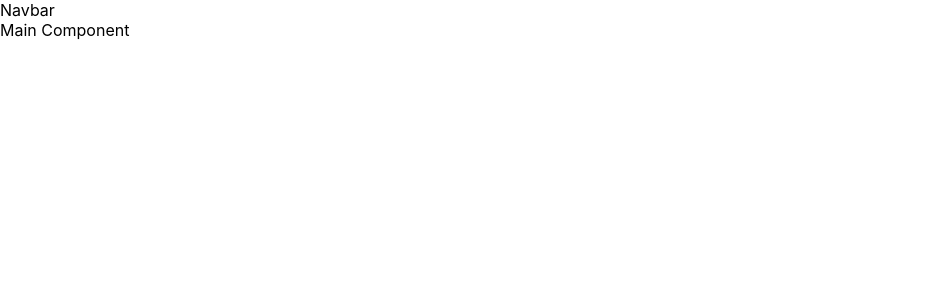
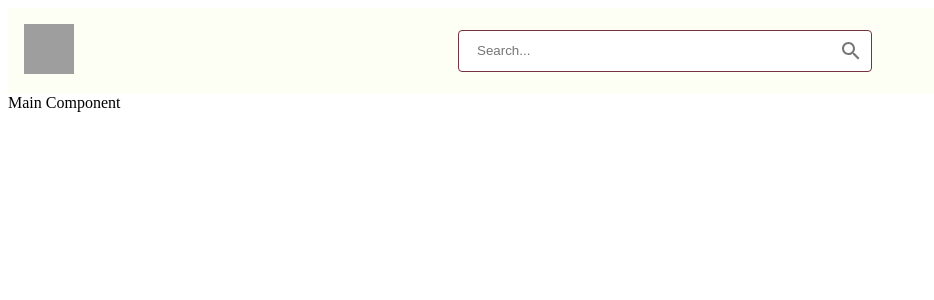
Before and after one commit to Will-Marco/video-tube, a React (Create React App) app: page / in a window 1280 px wide. Shown: the top 300 px of the page, without its empty margins (0-934 px from the left). Built offline with nearby package versions, Linux system fonts and the light colour scheme; grey boxes are pictures that could not be loaded.

Commit message:
Add Navbar

```diff
--- a/src/components/Navbar/Navbar.jsx
+++ b/src/components/Navbar/Navbar.jsx
@@ -1,5 +1,29 @@
+import { Link } from "react-router-dom";
+import { Box, Stack } from "@mui/material";
+import { colors, logo } from "../../constants/constants";
+import { SearchBar } from "../";
+
 const Navbar = () => {
-  return <div>Navbar</div>;
+  return (
+    <Stack
+      direction="row"
+      alignItems="center"
+      justifyContent="space-between"
+      p={2}
+      sx={{
+        position: "sticky",
+        top: 0,
+        zIndex: "999",
+        background: colors.primary,
+      }}
+    >
+      <Link to="/">
+        <img src={logo} alt="logo" height={50} width={50} />
+      </Link>
+      <SearchBar />
+      <Box />
+    </Stack>
+  );
 };
 
 export default Navbar;
--- /dev/null
+++ b/src/components/Search-bar/Search-bar.jsx
@@ -0,0 +1,17 @@
+import { IconButton, Paper } from "@mui/material";
+import { Search } from "@mui/icons-material";
+import { colors } from "../../constants/constants";
+
+export default function SearchBar() {
+  return (
+    <Paper
+      component={"form"}
+      sx={{ border: `1px solid ${colors.secondary}`, pl: 2, boxShadow: "none" }}
+    >
+      <input type="text" className="search-bar" placeholder="Search..." />
+      <IconButton>
+        <Search />
+      </IconButton>
+    </Paper>
+  );
+}
--- a/src/components/index.js
+++ b/src/components/index.js
@@ -4,3 +4,4 @@ export { default as Navbar } from "./Navbar/Navbar";
 export { default as Channel } from "./Channel/Channel";
 export { default as VideoDetail } from "./Video-detail/Video-detail";
 export { default as Search } from "./Search/Search";
+export { default as SearchBar } from "./Search-bar/Search-bar";
--- /dev/null
+++ b/src/constants/constants.js
@@ -0,0 +1,9 @@
+// LOGO
+export const logo =
+  "https://cdn0.iconfinder.com/data/icons/basic-ui-45/40/20-1024.png";
+
+// COLORS
+export const colors = {
+  primary: "#fdfff5",
+  secondary: "#76323f",
+};
--- a/src/index.css
+++ b/src/index.css
@@ -1,13 +1,5 @@
-body {
-  margin: 0;
-  font-family: -apple-system, BlinkMacSystemFont, 'Segoe UI', 'Roboto', 'Oxygen',
-    'Ubuntu', 'Cantarell', 'Fira Sans', 'Droid Sans', 'Helvetica Neue',
-    sans-serif;
-  -webkit-font-smoothing: antialiased;
-  -moz-osx-font-smoothing: grayscale;
+.search-bar {
+  width: 352px;
+  border: none;
+  outline: none;
 }
-
-code {
-  font-family: source-code-pro, Menlo, Monaco, Consolas, 'Courier New',
-    monospace;
-}
```
